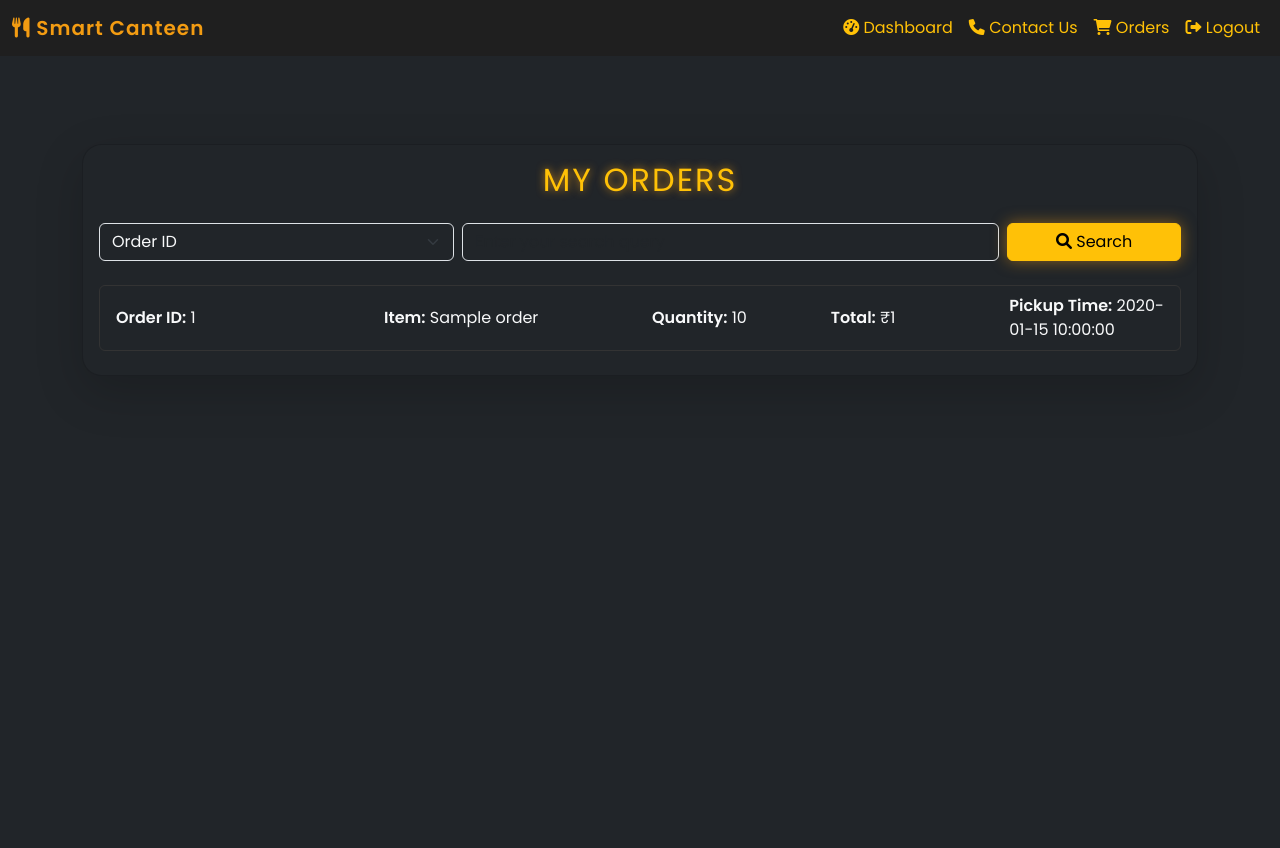
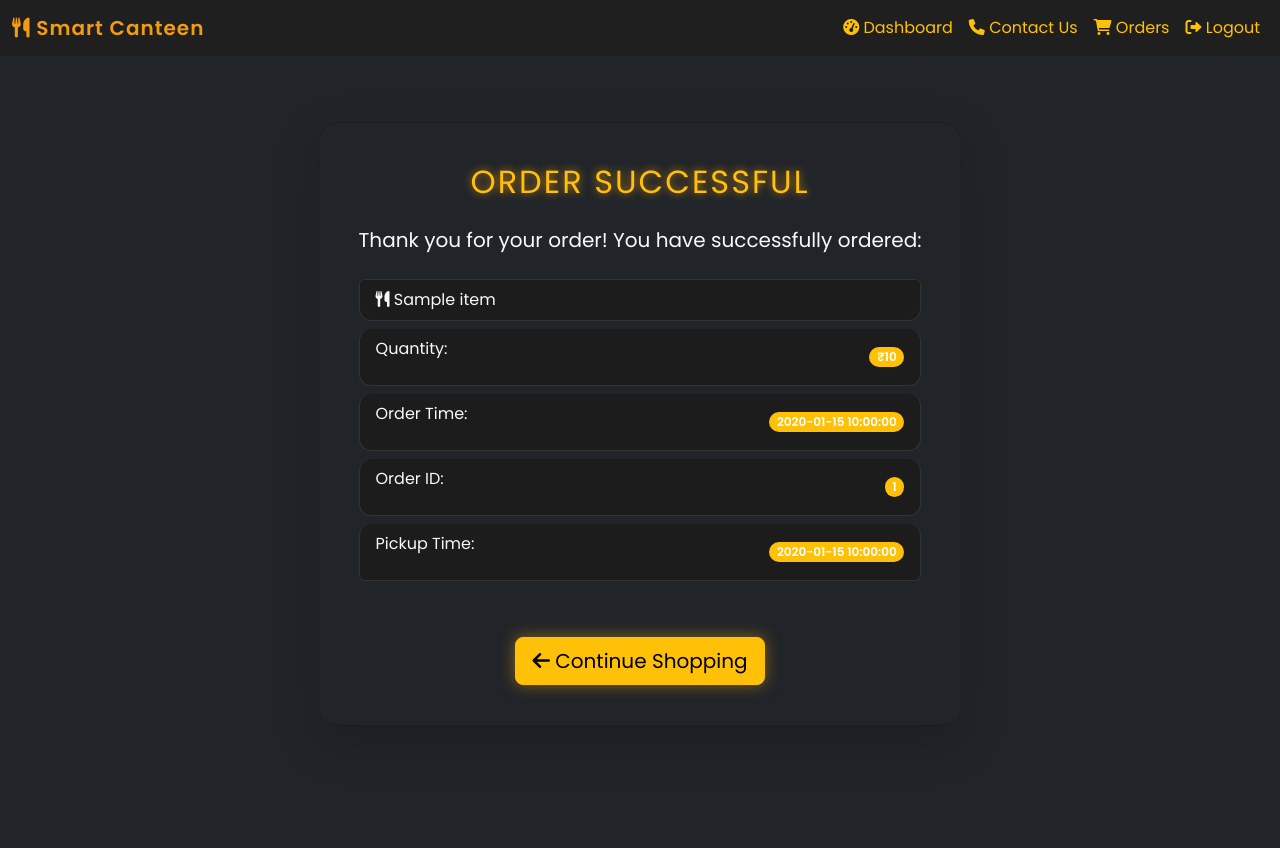
Before and after one commit to Shauryam-singh/Smart-Canteen, a Flask app: template templates/order.html in a window 1280 px wide. Before the commit the page ends 351 px from the top, so only its background shows below. Run offline with Flask 3, Linux system fonts and the light colour scheme; the template is opened without the code that fills it: most values are stand-ins (such as "Sample title", 1, 10 or a date in 2020).

Commit message:
order page fixed

```diff
--- a/templates/order.html
+++ b/templates/order.html
@@ -155,58 +155,37 @@
     </nav>
 
     <!-- Order Details Container -->
-    <div class="container mt-5 pt-5">
-        <div class="card shadow-lg mt-5 bg-dark text-light">
-            <div class="card-body">
-                <h2 class="card-title text-center text-warning mb-4 glow">My Orders</h2>
-
-                <!-- Search Filter Form -->
-                <form method="GET" action="/orders" class="mb-4">
-                    <div class="row g-2">
-                        <div class="col-12 col-sm-4">
-                            <select class="form-select bg-dark text-light" name="filter_by" aria-label="Filter by">
-                                <option value="order_id" {% if filter_by == "order_id" %}selected{% endif %}>Order ID</option>
-                                <option value="date" {% if filter_by == "date" %}selected{% endif %}>Date</option>
-                                <option value="item_name" {% if filter_by == "item_name" %}selected{% endif %}>Item Name</option>
-                            </select>
-                        </div>
-                        <div class="col-12 col-sm-6">
-                            <input type="text" class="form-control bg-dark text-light" name="search_query" placeholder="Enter your search query" value="{{ search_query|default('') }}">
-                        </div>
-                        <div class="col-12 col-sm-2">
-                            <button type="submit" class="btn btn-warning w-100"><i class="fas fa-search"></i> Search</button>
-                        </div>
-                    </div>
-                </form>
-
-                <!-- Orders List -->
-                {% if orders %}
-                    <ul class="list-group">
-                        {% for order in orders %}
-                        <li class="list-group-item mb-2 bg-dark text-light">
-                            <div class="row align-items-center">
-                                <div class="col-12 col-sm-3">
-                                    <strong>Order ID:</strong> {{ order.order_id }}
-                                </div>
-                                <div class="col-12 col-sm-3">
-                                    <strong>Item:</strong> {{ order.item_name }}
-                                </div>
-                                <div class="col-12 col-sm-2">
-                                    <strong>Quantity:</strong> {{ order.quantity }}
-                                </div>
-                                <div class="col-12 col-sm-2">
-                                    <strong>Total:</strong> ₹{{ order.total_price }}
-                                </div>
-                                <div class="col-12 col-sm-2">
-                                    <strong>Pickup Time:</strong> {{ order.pickup_time }}
-                                </div>
-                            </div>
-                        </li>
-                        {% endfor %}
-                    </ul>
-                {% else %}
-                    <p class="text-muted text-center">No orders found for your search criteria.</p>
-                {% endif %}
+    <div class="my-4 container centered-content">
+        <div class="card shadow-lg bg-dark text-light animate-fade-in p-4">
+            <div class="card-body text-center">
+                <h2 class="card-title text-warning mb-4 glow">ORDER SUCCESSFUL</h2>
+                <p class="lead mb-4">Thank you for your order! You have successfully ordered:</p>
+                <ul class="list-group mb-4">
+                    <!-- Displaying item name and ordered quantity -->
+                    <li class="list-group-item d-flex justify-content-between align-items-center text-light mb-2">
+                        <span><i class="fas fa-utensils"></i> {{ item['name'] }}</span>
+                        <span class="badge bg-warning rounded-pill">{{ request.form['quantity'] }}</span>
+                    </li>
+                    <li class="list-group-item d-flex justify-content-between align-items-center text-light mb-2">
+                        <!-- Displaying Quantity and Total Price -->
+                        <p>Quantity: {{ request.form['quantity']}}</p>
+                        <span class="badge bg-warning rounded-pill">₹{{ item['price'] }}</span>
+                    </li>
+                    <!-- Displaying Order Time -->
+                    <li class="list-group-item d-flex justify-content-between align-items-center text-light mb-2">
+                        <p>Order Time:</p><span class="badge bg-warning rounded-pill"> {{ order_time }}</span>
+                    </li>
+                    <!-- Displaying Order Id -->
+                    <li class="list-group-item d-flex justify-content-between align-items-center text-light mb-2">
+                        <p>Order ID: </p><span class="badge bg-warning rounded-pill">{{ order_id }}</span>
+                    </li>
+                    <!-- Displaying Pickup Time -->
+                    <li class="list-group-item d-flex justify-content-between align-items-center text-light mb-2">
+                        <p>Pickup Time:</p><span class="badge bg-warning rounded-pill"> {{ pickup_time }}</span>
+                    </li>
+                </ul>
+                <!-- Link to continue shopping -->
+                <a href="/home" class="btn btn-warning btn-lg mt-4"><i class="fas fa-arrow-left"></i> Continue Shopping</a>
             </div>
         </div>
     </div>
```
